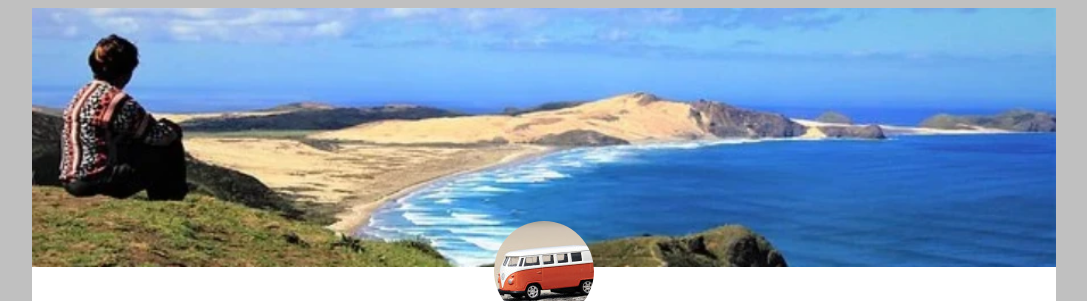
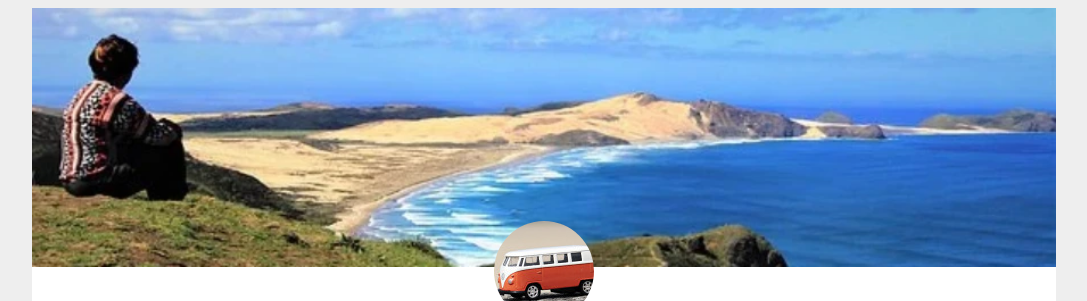
Before and after one commit to helenaback/helli07.github.io, a plain HTML site: page nz/index.html in a window 1280 px wide. Shown: the top 301 px of the page, without its empty margins (96-1183 px from the left). Drawn offline with Linux system fonts and the light colour scheme.

Commit message:
color aufhellen hintergrund

```diff
--- a/nz/main.css
+++ b/nz/main.css
@@ -1,7 +1,7 @@
 /* Style für die Neuseelandreise */
 
 body {
-    background-color: silver;
+    background-color: #eeeeee;
 }
 
 header {
```
